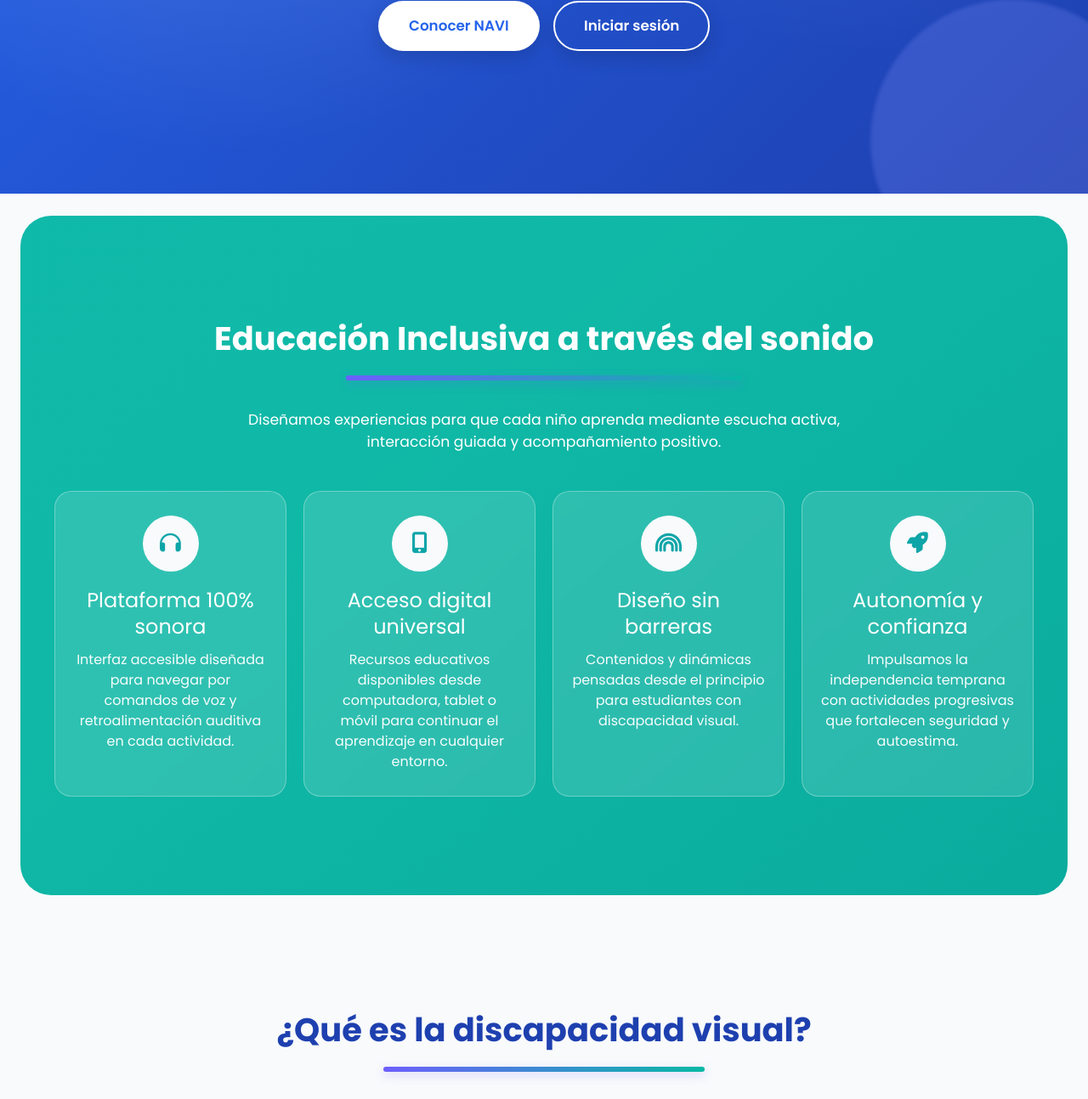
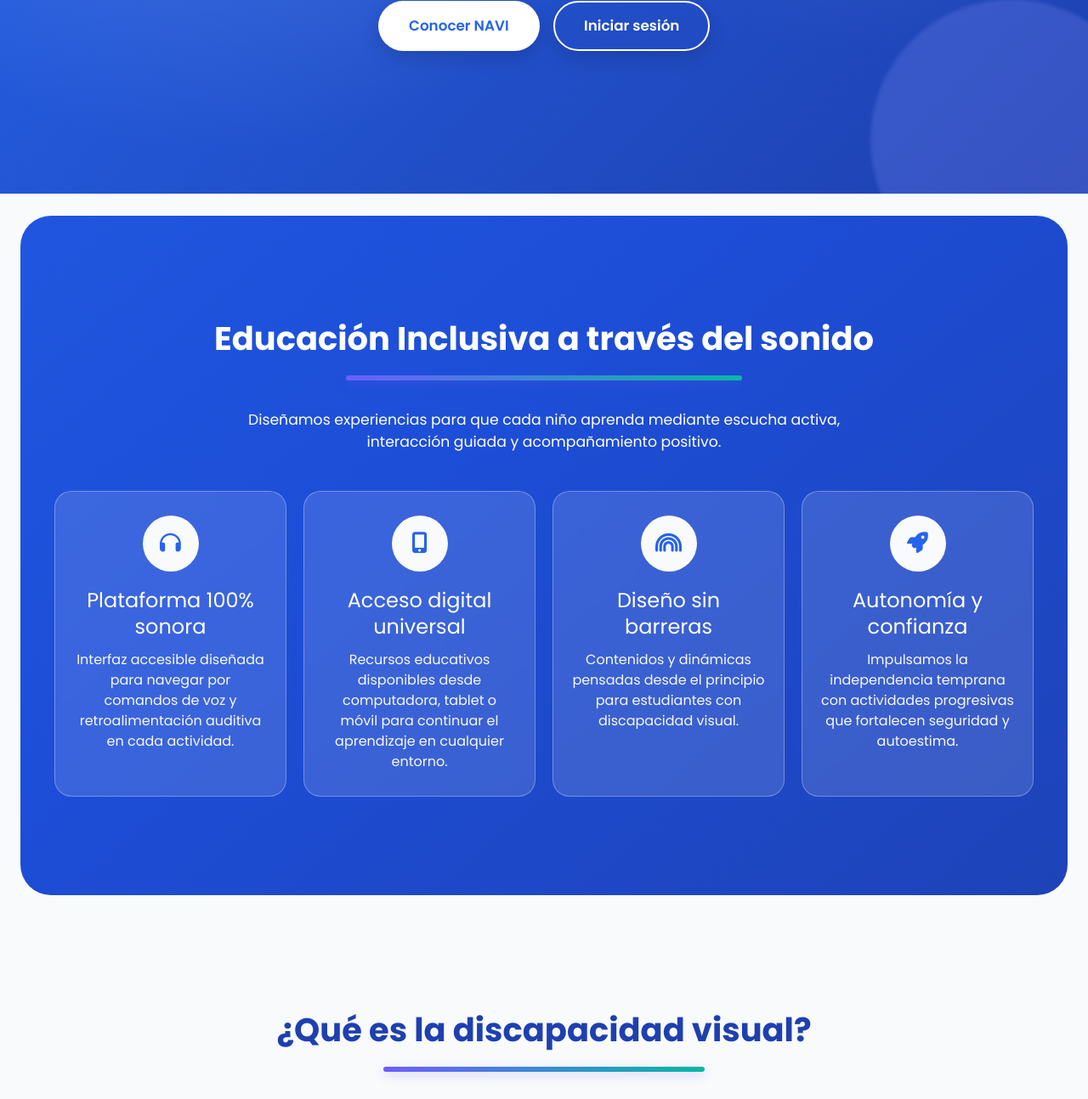
Before and after one commit to erickdelacruzmx/PI-Navi, a Django app: page / in a window 1280 px wide. Shown: the part 572-1866 px from the top of the page at 85% size. Run offline with Django 5.2, Linux system fonts and the light colour scheme; some libraries are stand-ins or nearby versions.

Commit message:
Update Div Educacion Inclusiva

```diff
--- a/NAVI/landing/static/css/index.css
+++ b/NAVI/landing/static/css/index.css
@@ -117,7 +117,7 @@ main > section > .container {
 }
 
 .edu-sound {
-    background: linear-gradient(140deg, #0fbcb0, #10b8a6 55%, #08a89c);
+    background: linear-gradient(140deg, #2563eb, #1d4ed8 55%, #1e40af);
     background-size: 180% 180%;
     color: #ffffff;
     border-radius: 36px;
@@ -158,7 +158,7 @@ main > section > .container {
     margin: 0 auto 18px;
     border-radius: 999px;
     background-color: #f8fafc;
-    color: #0ea5a8;
+    color: #2563eb;
     display: inline-flex;
     align-items: center;
     justify-content: center;
@@ -746,7 +746,7 @@ body.theme-dark .info-box h3 {
 }
 
 body.theme-dark .edu-sound {
-    background: linear-gradient(140deg, #0d9488, #0f766e 55%, #115e59);
+    background: linear-gradient(140deg, #1e40af, #1d4ed8 55%, #3b82f6);
 }
 
 @media (prefers-reduced-motion: reduce) {
```
